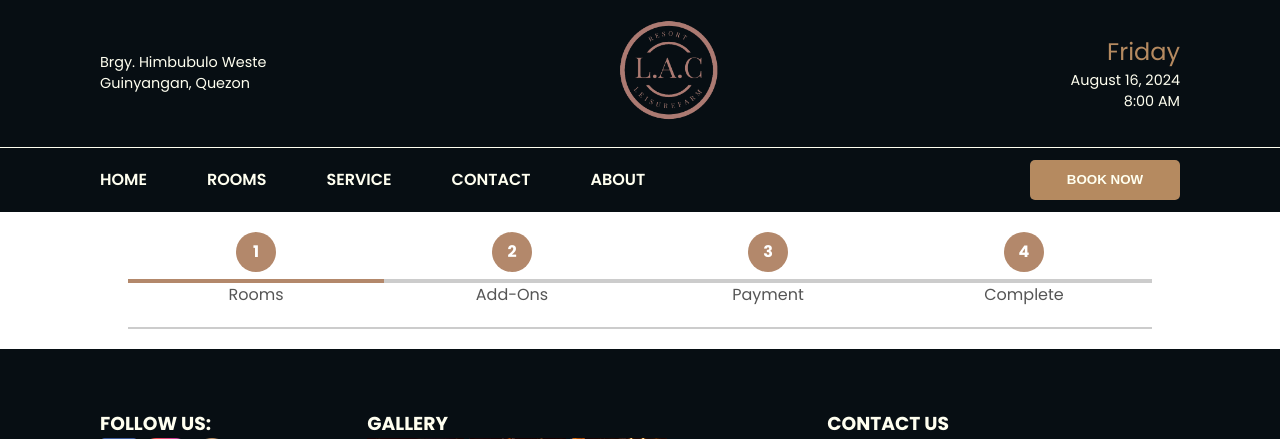
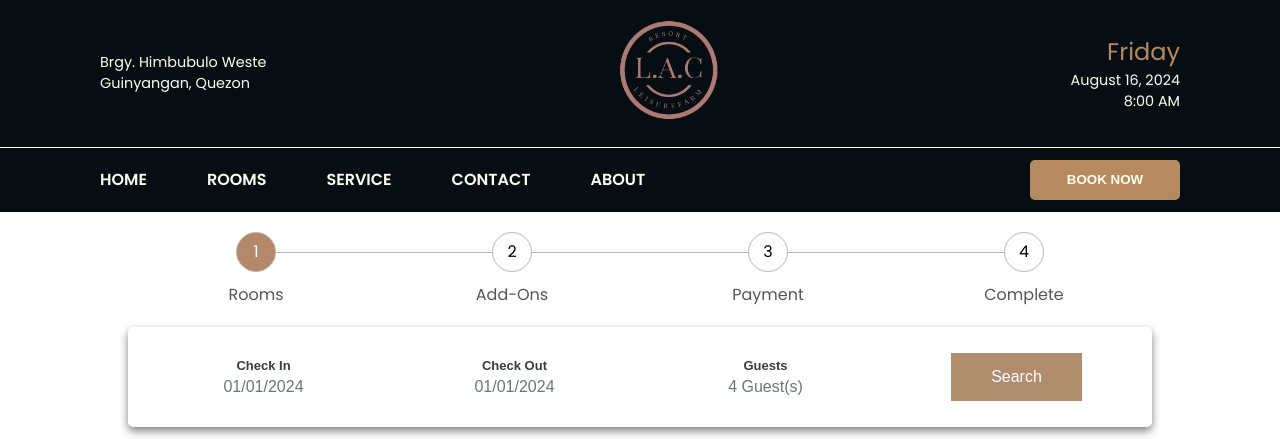
Before and after one commit to jkarlo-07/lac_project, a Django app: page /booking/step1 in a window 1280 px wide. Shown: the top 439 px of the page. Run offline with Django 5.2, Linux system fonts and the light colour scheme.

Commit message:
update booking

```diff
--- a/lac/content/templates/content/booking.html
+++ b/lac/content/templates/content/booking.html
@@ -13,24 +13,58 @@
 <div class="booking_container">
   <div class="booking-step-wrapper clearfix">
     <div class="booking-step active">
-      <span class="step-number">1</span>
-      <span class="step-label">Rooms</span>
+      <a class="step-number">1</a>
+      <a class="step-label">Rooms</a>
     </div>
     <div class="booking-step">
-      <span class="step-number">2</span>
-      <span class="step-label">Add-Ons</span>
+      <a class="step-number">2</a>
+      <a class="step-label">Add-Ons</a>
     </div>
     <div class="booking-step">
-      <span class="step-number">3</span>
-      <span class="step-label">Payment</span>
+      <a class="step-number">3</a>
+      <a class="step-label">Payment</a>
     </div>
     <div class="booking-step">
-      <span class="step-number">4</span>
-      <span class="step-label">Complete</span>
+      <a class="step-number">4</a>
+      <a class="step-label">Complete</a>
     </div>
     <div class="booking-step-line">
-      <div style="width: 25%;"></div> <!-- Adjust this width based on the current step -->
+      <div style="width: 25%;"></div>
     </div>
   </div>
+
+  <div class="booking-form-wrapper">
+    <div class="booking-form">
+        <label>Check In</label>
+        <span class="checkin-display">01/01/2024</span>
+    </div>
+    <div class="booking-form">
+        <label>Check Out</label>
+        <span class="checkout-display">01/01/2024</span>
+    </div>
+    <div class="booking-form">
+        <label>Guests</label>
+        <span class="guests-display">4 Guest(s)</span>
+    </div>
+    <div class="booking-form-button-wrapper">
+        <input type="submit" value="Search" class="booking-form-button">
+    </div>
+  </div>
+
+  <div class="room-container">
+    <div class="room-image">
+      <img src="#" alt="Room Image">
+    </div>
+    <div class="room-about">
+      <h3>Deluxe Queen Room</h3>
+      <ul>
+        <li><span>Capacity:</span> 2 Adults</li>
+        <li><span>Size:</span> 35sqm</li>
+        <li><span>View:</span> City</li>
+      </ul>
+    </div>
+  </div>
+
+
 </div>
 {% endblock %}
--- a/lac/static/css/booking.css
+++ b/lac/static/css/booking.css
@@ -1,9 +1,8 @@
-
+/* Booking Steps */
 .booking_container {
     width: 80%;
     margin: 20px auto;
 }
-
 
 .booking-step-wrapper {
     display: flex;
@@ -11,9 +10,7 @@
     align-items: center;
     position: relative;
     padding-bottom: 20px;
-    border-bottom: 2px solid #ccc;
 }
-
 
 .booking-step {
     text-align: center;
@@ -24,14 +21,16 @@
 .booking-step .step-number {
     width: 40px;
     height: 40px;
-    background-color: #b3886b;
-    color: white;
+    background-color: #ffffff;
+    color: black;
+    border: 1px solid rgb(182, 182, 182);
     border-radius: 50%;
     display: flex;
     align-items: center;
     justify-content: center;
     margin: 0 auto 10px;
-    font-weight: bold;
+    position: relative;
+    z-index: 1;
 }
 
 .booking-step .step-label {
@@ -39,34 +38,79 @@
     color: #555;
 }
 
-
 .booking-step.active .step-number {
     background-color: #b3886b;
     color: white;
 }
 
-
 .booking-step-line {
     position: absolute;
-    top: 50%;
-    left: 0;
-    width: 100%;
-    height: 4px;
-    background-color: #ccc;
-    z-index: -1;
-}
-
-.booking-step-line div {
-    height: 100%;
-    background-color: #b3886b;
+    top: 20px;
+    left: 13%;
+    right: 13%;
+    height: 1px;
+    background-color: rgb(182, 182, 182);
+    z-index: 0;
 }
 
 
-.booking-step.completed .step-number {
-    background-color: #b3886b;
-    color: white;
+/* Booking Forms */
+
+.booking-form-wrapper {
+    display: flex;
+    justify-content: space-around;
+    align-items: center;
+    border-radius: 5px;
+    height: 100px;
+    background-color: #fff;
+    box-shadow: 0 4px 8px rgba(0, 0, 0, 0.5);
+    padding: 10px;
 }
 
-.booking-step.completed .step-label {
-    color: #333;
+.booking-form {
+    display: flex;
+    flex-direction: column;
+    align-items: center;
+    text-align: center;
+    flex: 1;
+    font-family: Arial, sans-serif;
 }
+
+.booking-form label {
+    font-size: 13px;
+    font-weight: bold;
+    margin-bottom: 5px;
+    color: #3d3d3d;
+}
+
+.booking-form span {
+    font-size: 16px;
+    color: #6c757d;
+}
+
+
+.booking-form-button-wrapper {
+    flex: 1;
+    text-align: center;
+}
+
+.booking-form-button {
+    background-color: #b08d6f;
+    color: #fff;
+    border: none;
+    padding: 15px 40px;
+    font-size: 16px;
+    cursor: pointer;
+}
+
+.booking-form-button:hover {
+    background-color: #a17b5e;
+}
+
+
+/* Room Information*/
+
+.room-container{
+    margin-top: 50px;
+    display: flex;
+}
```
